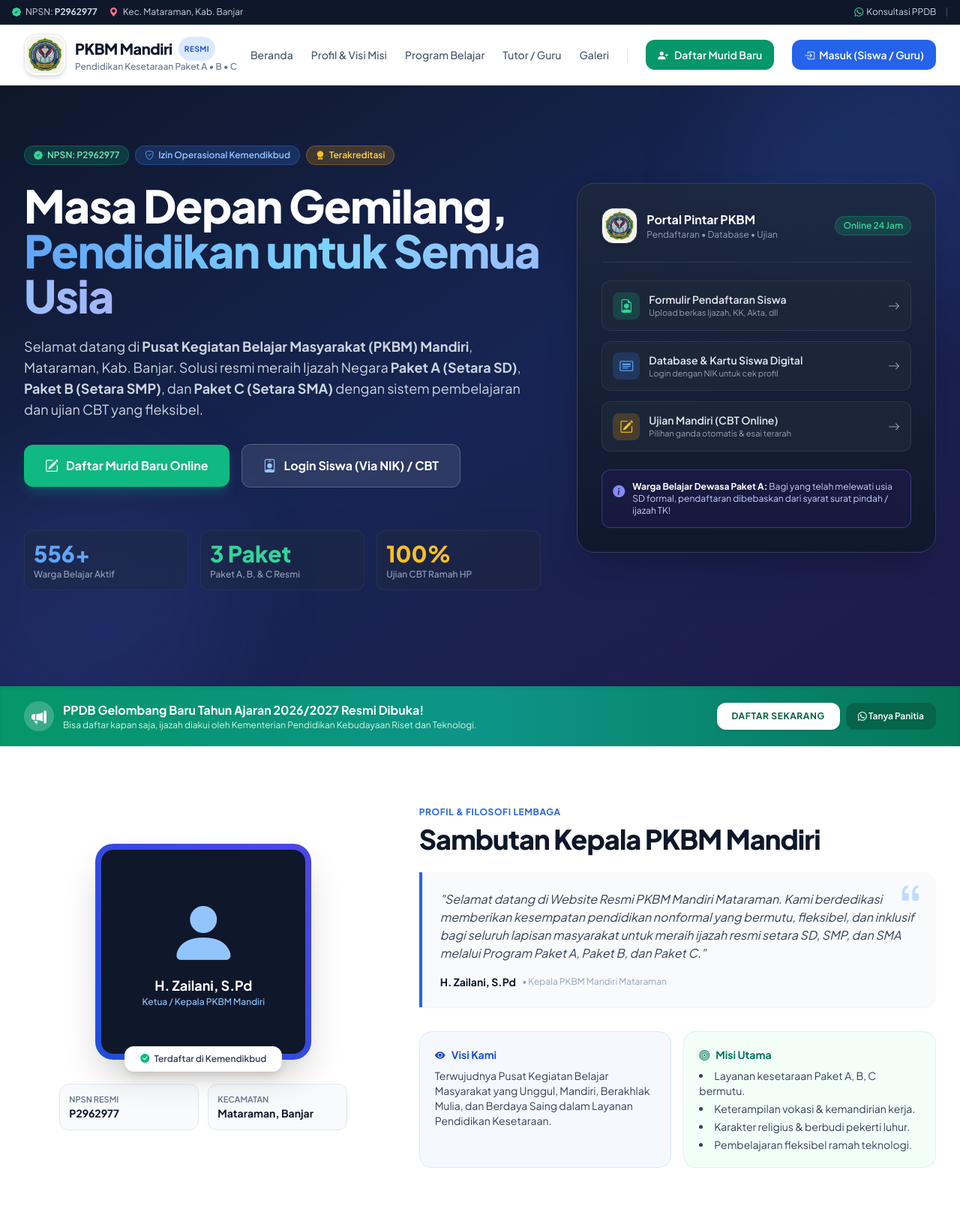
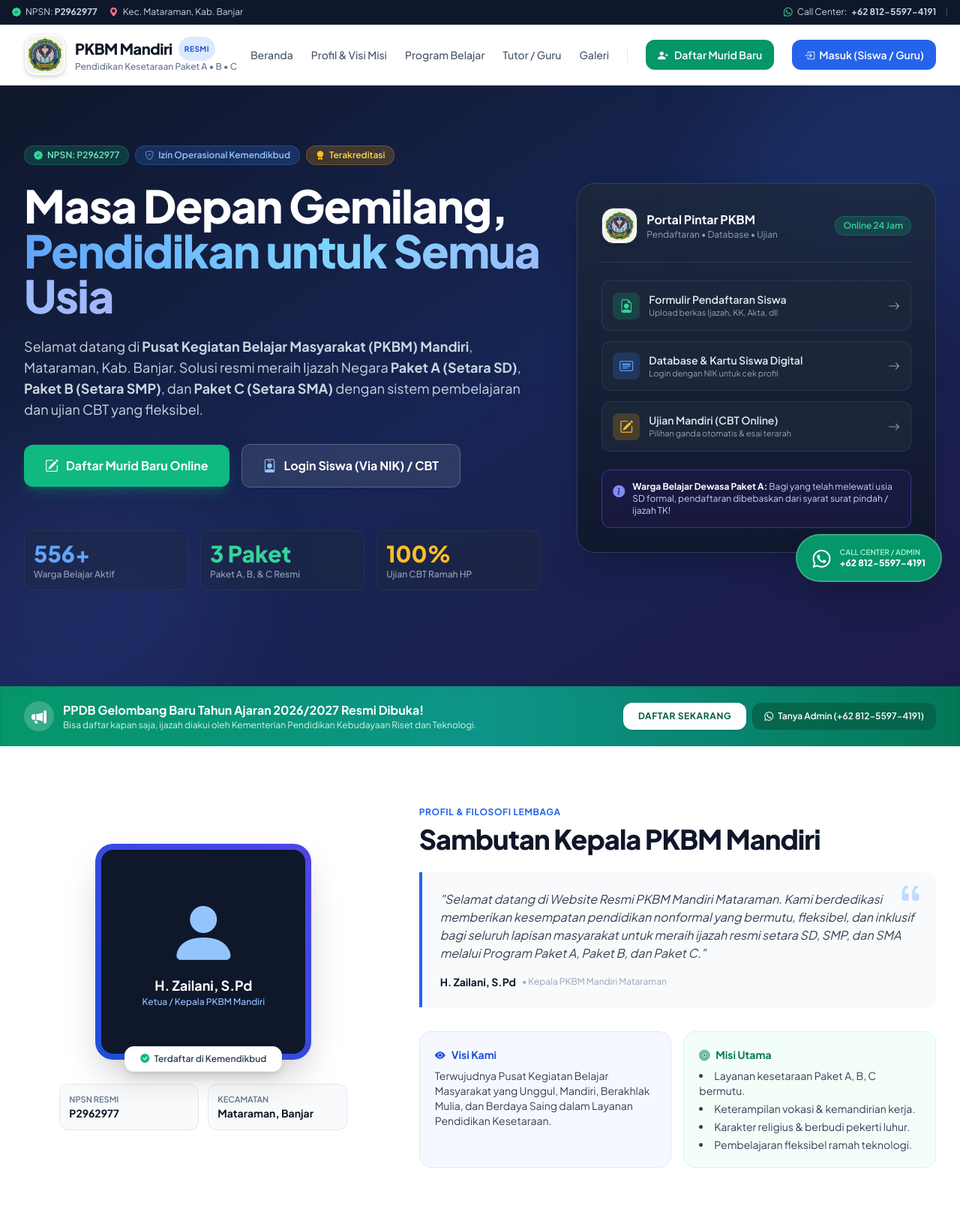
Before and after one commit to haifad16/pkbm-mandiri, a PHP site: page /web_pkbm_mandiri/public/index.html in a window 1280 px wide. Shown: the top 1636 px of the page at 75% size. Run offline with PHP 8.4, Linux system fonts and the light colour scheme; some libraries are stand-ins or nearby versions.

Commit message:
Update official Call Center and Admin WhatsApp number to +62 812-5597-4191 across all pages and configs

```diff
--- a/config/app.php
+++ b/config/app.php
@@ -47,8 +47,8 @@ define('APP_FULL_NAME', 'Pusat Kegiatan Belajar Masyarakat (PKBM) Mandiri');
 define('APP_NPSN', 'P2962977');
 define('APP_SK_OPERASIONAL', '421.9/056/Disdik/2021');
 define('APP_ADDRESS', 'Jl. A. Yani KM. 60 RT. 02 RW. 02, Desa Mataraman, Kec. Mataraman, Kab. Banjar, Kalimantan Selatan');
-define('APP_PHONE', '0831-6215-1175');
-define('APP_WHATSAPP', '6283162151175');
+define('APP_PHONE', '0812-5597-4191');
+define('APP_WHATSAPP', '6281255974191');
 define('APP_EMAIL', 'pkbmmandiri.mataraman@gmail.com');
 define('APP_YEAR', '2026/2027');
 
--- a/data/migrate.php
+++ b/data/migrate.php
@@ -246,8 +246,8 @@ function runMigration(PDO $pdo): void {
         'kabupaten' => 'Kab. Banjar',
         'provinsi' => 'Kalimantan Selatan',
         'kode_pos' => '70672',
-        'telepon' => '0831-6215-1175',
-        'whatsapp' => '6283162151175',
+        'telepon' => '0812-5597-4191',
+        'whatsapp' => '6281255974191',
         'email' => 'pkbmmandiri.mataraman@gmail.com',
         'kepala_pkbm' => 'H. Zailani, S.Pd',
         'sambutan_kepala' => 'Selamat datang di Website Resmi PKBM Mandiri Mataraman. Kami berdedikasi memberikan kesempatan pendidikan nonformal yang bermutu, fleksibel, dan inklusif bagi seluruh lapisan masyarakat untuk meraih ijazah resmi setara SD, SMP, dan SMA melalui Program Paket A, Paket B, dan Paket C.',
--- a/public/admin.html
+++ b/public/admin.html
@@ -49,6 +49,12 @@
         <div class="pt-4 border-t border-slate-800 px-2 space-y-2">
             <div class="text-[11px] text-slate-400">
                 Login sebagai: <strong class="text-white block" id="admin-user-name">Administrator</strong>
+            </div>
+            <div class="text-[10px] text-slate-500 bg-slate-850 p-2 rounded-lg border border-slate-800">
+                <span class="text-slate-400 font-bold block mb-0.5">Call Center Resmi:</span>
+                <a href="https://wa.me/6281255974191" target="_blank" class="text-emerald-400 hover:underline flex items-center gap-1 font-mono">
+                    <i class="bi bi-whatsapp"></i> +62 812-5597-4191
+                </a>
             </div>
             <button onclick="logout()" class="w-full py-2 bg-rose-900/40 text-rose-300 rounded-lg text-xs font-bold hover:bg-rose-900 transition flex items-center justify-center gap-1.5">
                 <i class="bi bi-box-arrow-right"></i> Keluar
--- a/public/index.html
+++ b/public/index.html
@@ -44,8 +44,8 @@
                 <span class="hidden sm:inline"><i class="bi bi-geo-alt-fill text-rose-400 mr-1"></i> Kec. Mataraman, Kab. Banjar</span>
             </div>
             <div class="flex items-center gap-3">
-                <a href="https://wa.me/6283162151175" target="_blank" class="hover:text-white flex items-center gap-1 transition">
-                    <i class="bi bi-whatsapp text-emerald-400"></i> Konsultasi PPDB
+                <a href="https://wa.me/6281255974191?text=Halo%20Admin%20PKBM%20Mandiri,%20saya%20ingin%20konsultasi" target="_blank" class="hover:text-white flex items-center gap-1.5 transition">
+                    <i class="bi bi-whatsapp text-emerald-400"></i> Call Center: <strong>+62 812-5597-4191</strong>
                 </a>
                 <span class="text-slate-600">|</span>
                 <button id="pwa-install-btn" class="hidden text-amber-300 hover:text-white flex items-center gap-1 font-medium transition">
@@ -268,8 +268,8 @@
                         <a href="./pendaftaran.html" class="px-5 py-2.5 rounded-xl bg-white text-emerald-800 font-bold text-xs uppercase tracking-wider hover:bg-emerald-50 shadow transition transform active:scale-95">
                             Daftar Sekarang
                         </a>
-                        <a href="https://wa.me/6283162151175" target="_blank" class="px-4 py-2.5 rounded-xl bg-emerald-800/80 text-white font-semibold text-xs hover:bg-emerald-800 transition">
-                            <i class="bi bi-whatsapp"></i> Tanya Panitia
+                        <a href="https://wa.me/6281255974191?text=Halo%20Admin%20PKBM%20Mandiri,%20saya%20ingin%20tanya%20pendaftaran" target="_blank" class="px-4 py-2.5 rounded-xl bg-emerald-800/80 text-white font-semibold text-xs hover:bg-emerald-800 transition flex items-center gap-1.5">
+                            <i class="bi bi-whatsapp"></i> Tanya Admin (+62 812-5597-4191)
                         </a>
                     </div>
                 </div>
@@ -461,6 +461,23 @@
                 <p class="text-slate-400 max-w-2xl mx-auto text-sm sm:text-base">
                     Jl. A. Yani KM. 60 RT. 02 RW. 02, Desa Mataraman, Kec. Mataraman, Kab. Banjar, Kalimantan Selatan.
                 </p>
+
+                <!-- Call Center & Admin Box -->
+                <div class="inline-flex flex-col sm:flex-row items-center justify-center gap-3 bg-slate-800/80 border border-slate-700 p-4 sm:px-6 rounded-2xl max-w-xl mx-auto">
+                    <div class="flex items-center gap-2.5 text-left">
+                        <div class="w-10 h-10 rounded-xl bg-emerald-500/20 text-emerald-400 flex items-center justify-center text-xl flex-shrink-0">
+                            <i class="bi bi-headset"></i>
+                        </div>
+                        <div>
+                            <div class="text-[11px] text-slate-400 uppercase font-bold tracking-wider">Layanan Call Center / Admin</div>
+                            <div class="text-sm font-black text-white">+62 812-5597-4191</div>
+                        </div>
+                    </div>
+                    <a href="https://wa.me/6281255974191?text=Halo%20Admin%20PKBM%20Mandiri,%20saya%20ingin%20bertanya" target="_blank" class="px-5 py-2.5 bg-emerald-600 hover:bg-emerald-500 text-white font-bold text-xs rounded-xl shadow-lg transition flex items-center gap-2">
+                        <i class="bi bi-whatsapp"></i> Hubungi WhatsApp
+                    </a>
+                </div>
+
                 <div class="flex flex-wrap justify-center gap-4 pt-4">
                     <a href="./pendaftaran.html" class="px-8 py-3.5 rounded-xl bg-emerald-500 hover:bg-emerald-600 text-white font-bold text-base shadow-lg transition">
                         Daftar Murid Baru
@@ -472,6 +489,15 @@
             </div>
         </section>
     </main>
+
+    <!-- Floating WhatsApp Call Center Widget -->
+    <a href="https://wa.me/6281255974191?text=Halo%20Admin%20PKBM%20Mandiri,%20saya%20ingin%20konsultasi" target="_blank" class="fixed bottom-6 right-6 z-50 bg-emerald-600 hover:bg-emerald-500 text-white p-3.5 sm:px-5 sm:py-3.5 rounded-full shadow-2xl flex items-center gap-3 transition transform hover:scale-105 group border-2 border-white/20" title="Hubungi Call Center PKBM Mandiri (+62 812-5597-4191)">
+        <i class="bi bi-whatsapp text-2xl"></i>
+        <div class="hidden sm:block text-left">
+            <div class="text-[10px] text-emerald-200 font-semibold uppercase leading-tight">Call Center / Admin</div>
+            <div class="text-xs font-black leading-tight">+62 812-5597-4191</div>
+        </div>
+    </a>
 
     <!-- Footer -->
     <footer class="bg-slate-950 text-slate-400 py-8 border-t border-slate-800 text-center text-xs">
```
Also changed, not shown: public/login.html (+10 -2 lines), public/pendaftaran.html (+25 -5 lines), public/siswa.html (+16 -0 lines), 1 other file.
